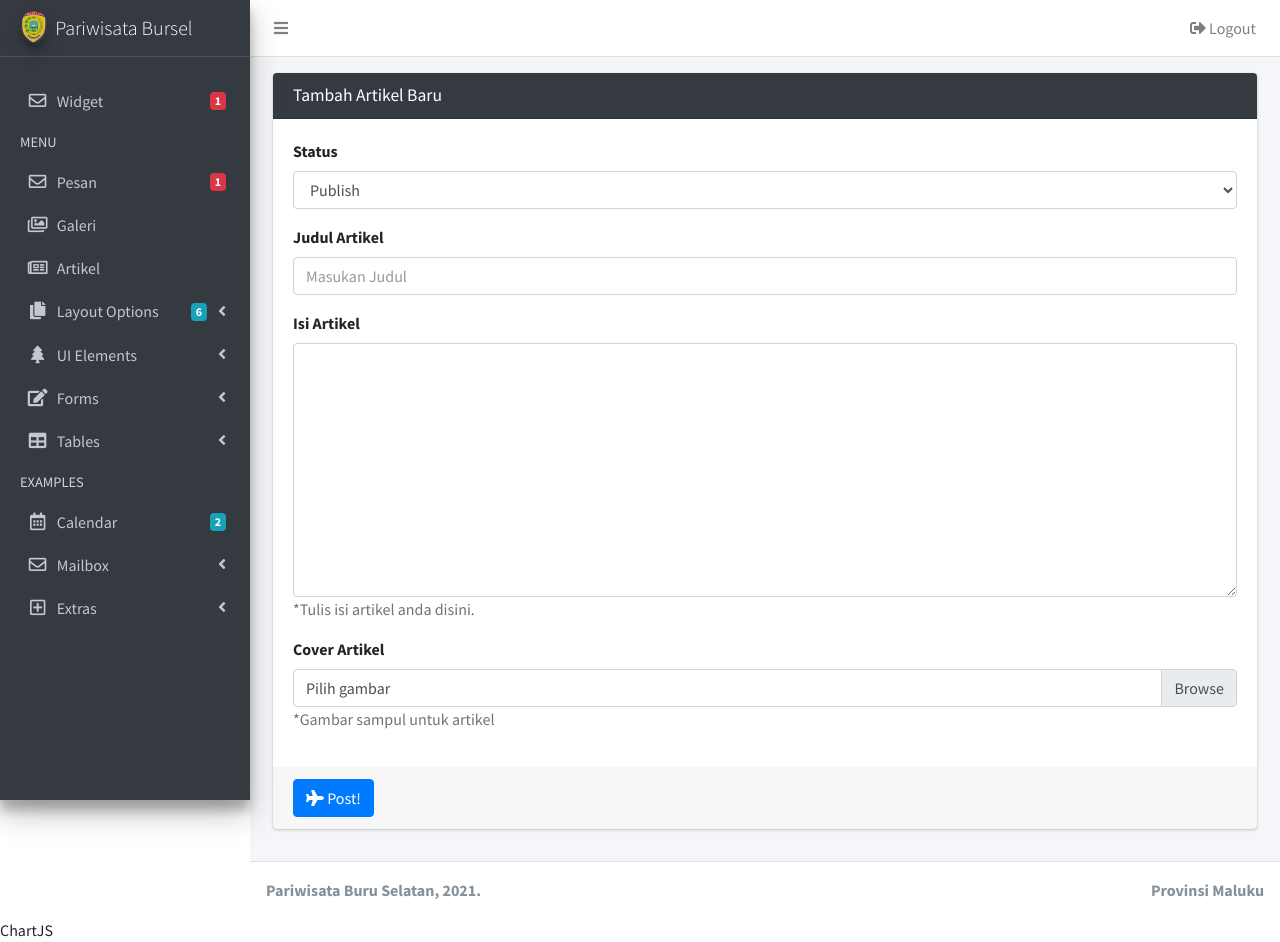
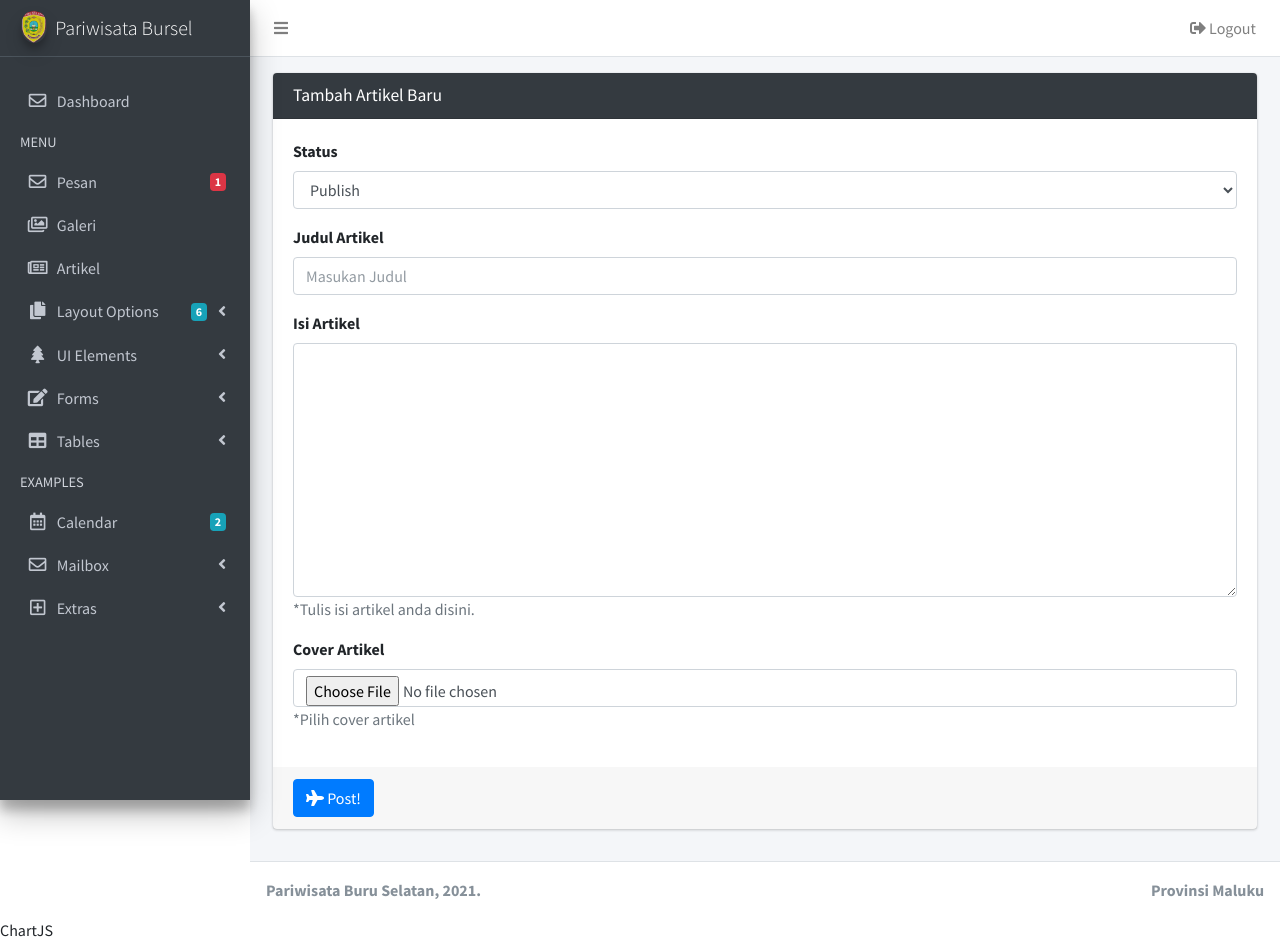
Before and after one commit to ianfleon/pariwisata-bursel, a PHP site: page /pariwisata-bursel/admin/artikel.php?view=form-post in a window 1280 px wide. Run offline with PHP 8.4, Linux system fonts and the light colour scheme; some libraries are stand-ins or nearby versions.

Commit message:
perbaiki

```diff
--- a/admin/artikel/form-post.php
+++ b/admin/artikel/form-post.php
@@ -1,3 +1,11 @@
+<?php
+
+if (isset($_POST['posting'])) {
+    $hasil = artikel_func('tambah', $_POST, $_FILES['cover']);
+}
+
+?>
+
 <div class="col-md-12">
     <!-- general form elements -->
     <div class="card card-dark">
@@ -6,7 +14,7 @@
         </div>
         <!-- /.card-header -->
         <!-- form start -->
-        <form>
+        <form action="" method="post" enctype="multipart/form-data">
             <div class="card-body">
                 <div class="form-group">
                     <label for="status">Status</label>
@@ -17,28 +25,22 @@
                 </div>
                 <div class="form-group">
                     <label for="judul">Judul Artikel</label>
-                    <input type="text" class="form-control" id="judul" placeholder="Masukan Judul">
+                    <input type="text" name="judul" class="form-control" id="judul" placeholder="Masukan Judul">
                 </div>
                 <div class="form-group">
-                    <label for="judul">Isi Artikel</label>
-                    <textarea name="" id="" cols="30" rows="10" class="form-control"></textarea>
+                    <label for="konten">Isi Artikel</label>
+                    <textarea name="konten" id="konten" cols="30" rows="10" class="form-control"></textarea>
                     <span class="text-muted">*Tulis isi artikel anda disini.</span>
                 </div>
-
                 <div class="form-group">
-                    <label for="exampleInputFile">Cover Artikel</label>
-                    <div class="input-group">
-                        <div class="custom-file">
-                        <input type="file" class="custom-file-input" id="exampleInputFile">
-                        <label class="custom-file-label" for="exampleInputFile">Pilih gambar</label>
-                    </div>
-                </div>
-                    <p class="text-muted">*Gambar sampul untuk artikel</p>
+                    <label for="cover">Cover Artikel</label>
+                    <input type="file" class="form-control" name="cover" id="cover">
+                    <span class="text-muted">*Pilih cover artikel</span>
                 </div>
             </div>
             <!-- /.card-body -->
             <div class="card-footer">
-                <button type="submit" class="btn btn-primary"><i class="fa fa-plane"></i> Post!</button>
+                <button type="submit" name="posting" class="btn btn-primary"><i class="fa fa-plane"></i> Post!</button>
             </div>
         </form>
     </div>
--- a/admin/index.php
+++ b/admin/index.php
@@ -1,5 +1,11 @@
 <!-- ++ Header -->
 <?php require_once '../app/views/admin/header.php' ?>
+
+<?php
+
+
+
+?>
 
   <!-- Content Wrapper. Contains page content -->
   <div class="content-wrapper">
--- a/app/config/handler.php
+++ b/app/config/handler.php
@@ -0,0 +1,61 @@
+<?php /* Main Function */
+
+// koneksi //
+$conn = mysqli_connect("localhost", "ian", "ian", "paribursel_db");
+
+// query //
+function my_query($query)
+{
+	global $conn;
+	$hasil = mysqli_query($conn, $query);
+}
+
+// upload gambar //
+function upload_gambar($img, $dir = null)
+{
+
+	$nama = $img['name'];
+	$tmp = $img['tmp_name'];
+	$size = $img['size'];
+
+	$nama_baru = uniqid() . "." . end(explode('.', $nama));
+	var_dump($nama_baru);
+
+	// move_uploaded_file($tmp, '../assets/img/' . $dir . '/' . $nama_baru);
+
+	if (is_dir('../assets/img')) {
+		echo "ada";
+		die();
+	}
+	else
+	{
+		echo "no";
+		die();
+	}
+
+}
+
+// function artikel //
+function artikel_func($cmd = null, $data, $img)
+{
+
+	$judul = $data['judul'];
+	$konten = $data['konten'];
+	$status = $data['status'];
+
+	$waktu = date("m-d-y");
+
+	$cover = upload_gambar($img, 'artikel_thumb');
+
+	// var_dump($data);
+	var_dump($waktu);
+
+	die();
+
+	if ($cmd == 'tambah' || $cmd == null) {
+		$query = "INSERT INTO artikel_tb VALUES (null, '$judul', '$konten', '$cover', '$waktu', '$status')";
+	}
+
+	$hasil = my_query($query);
+
+}
--- a/app/views/admin/header.php
+++ b/app/views/admin/header.php
@@ -1,3 +1,5 @@
+<?php require_once '../app/config/handler.php'; // main function ?>
+
 <!DOCTYPE html>
 <html lang="en">
 <head>
@@ -69,11 +71,10 @@
                with font-awesome or any other icon font library -->
 
           <li class="nav-item">
-            <a href="pages/widgets.html" class="nav-link">
+            <a href="index.php" class="nav-link">
               <i class="nav-icon far fa-envelope"></i>
               <p>
-                Widget
-                <span class="right badge badge-danger">1</span>
+                Dashboard
               </p>
             </a>
           </li>
```
Also changed, not shown: .htaccess (added).
